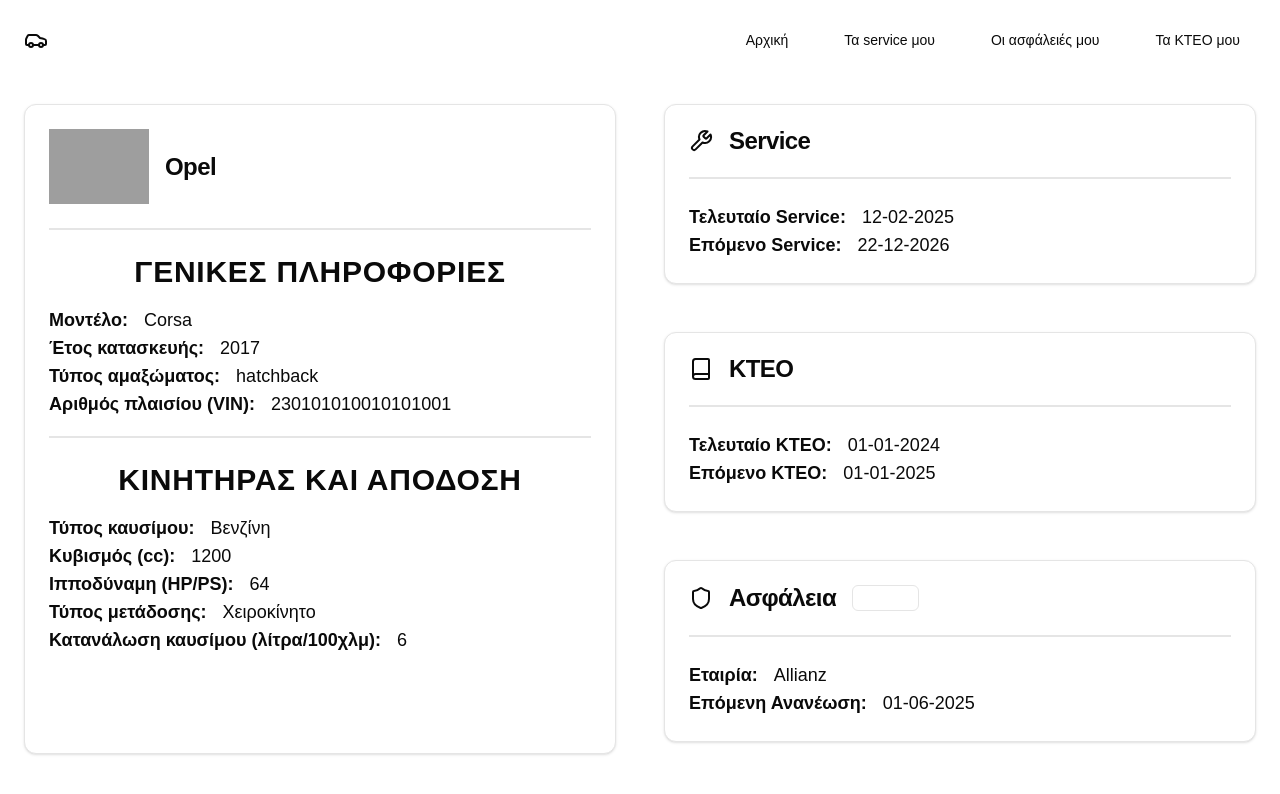
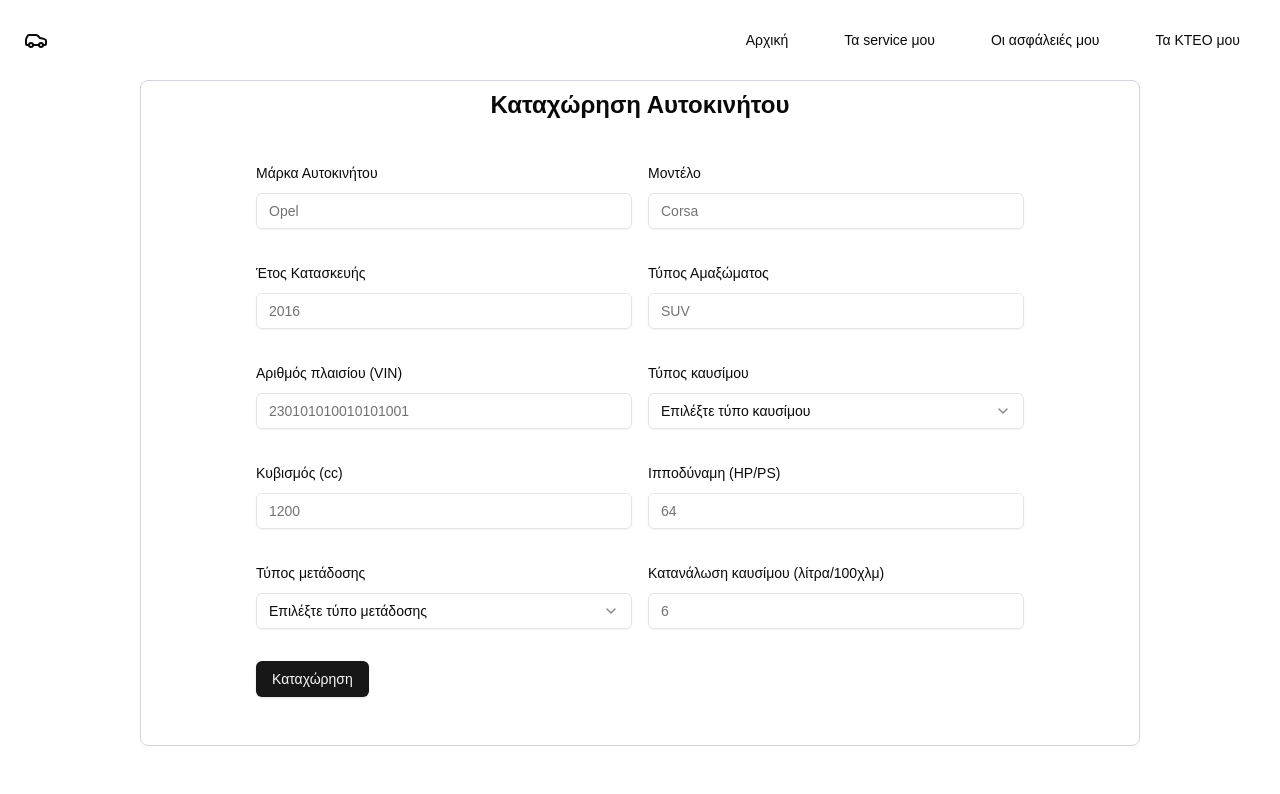
Before and after one commit to gianniszisakis/my_car_frontend, a Next.js app: page / in a window 1280 px wide. Shown: the top 794 px of the page. Built offline with nearby package versions, Linux system fonts and the light colour scheme; grey boxes are pictures that could not be loaded.

Commit message:
feat: Render form or vehicle data if data exists.

```diff
--- a/app/page.tsx
+++ b/app/page.tsx
@@ -4,5 +4,5 @@
 
 export default function Home() {
   const hasVehicle = vehicleData?.vehicle?.brand;
-  return <>{hasVehicle ? <VehicleMaintenanceData /> : <NewCarForm />}</>;
+  return <>{!hasVehicle ? <VehicleMaintenanceData /> : <NewCarForm />}</>;
 }
```
